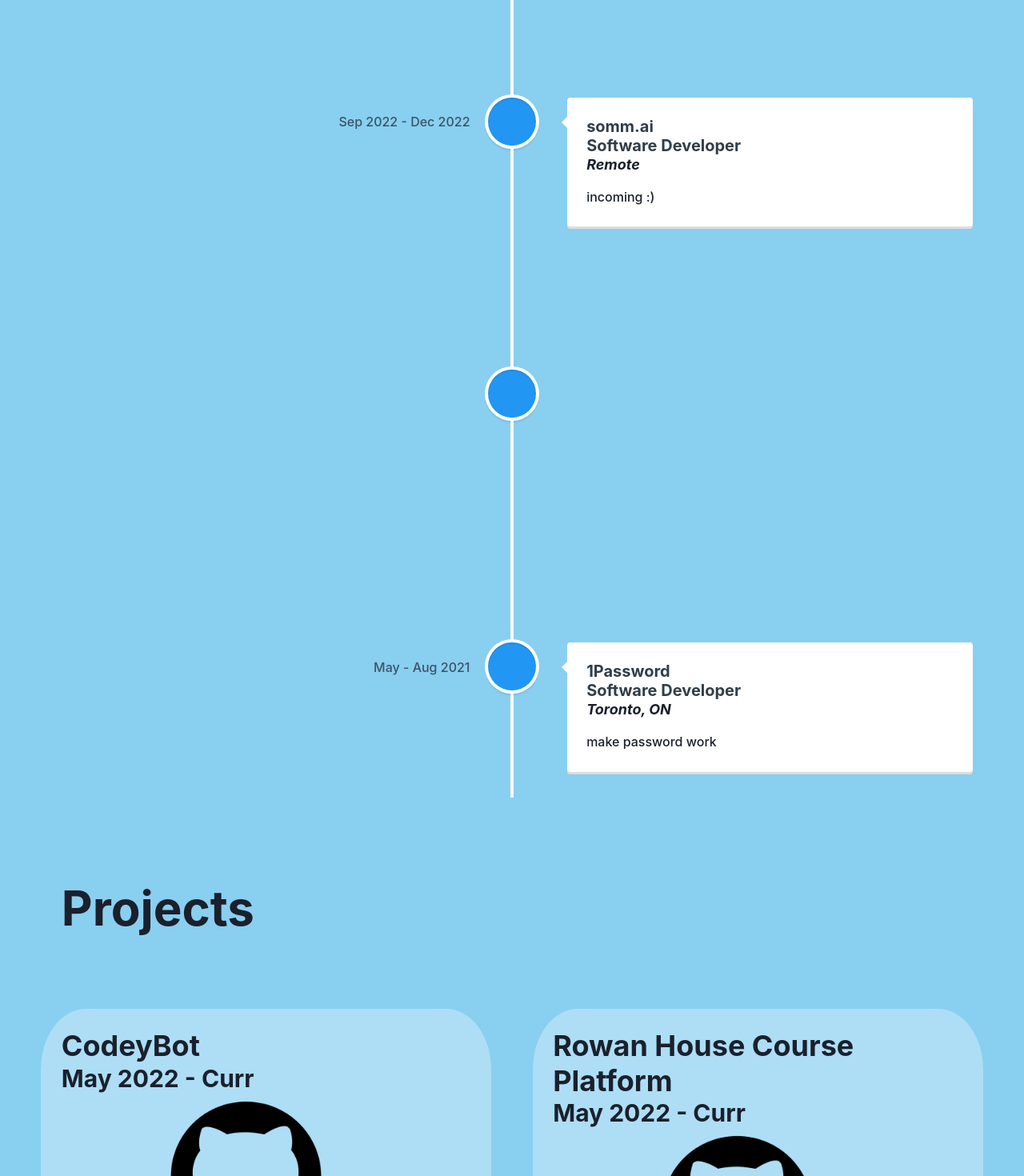
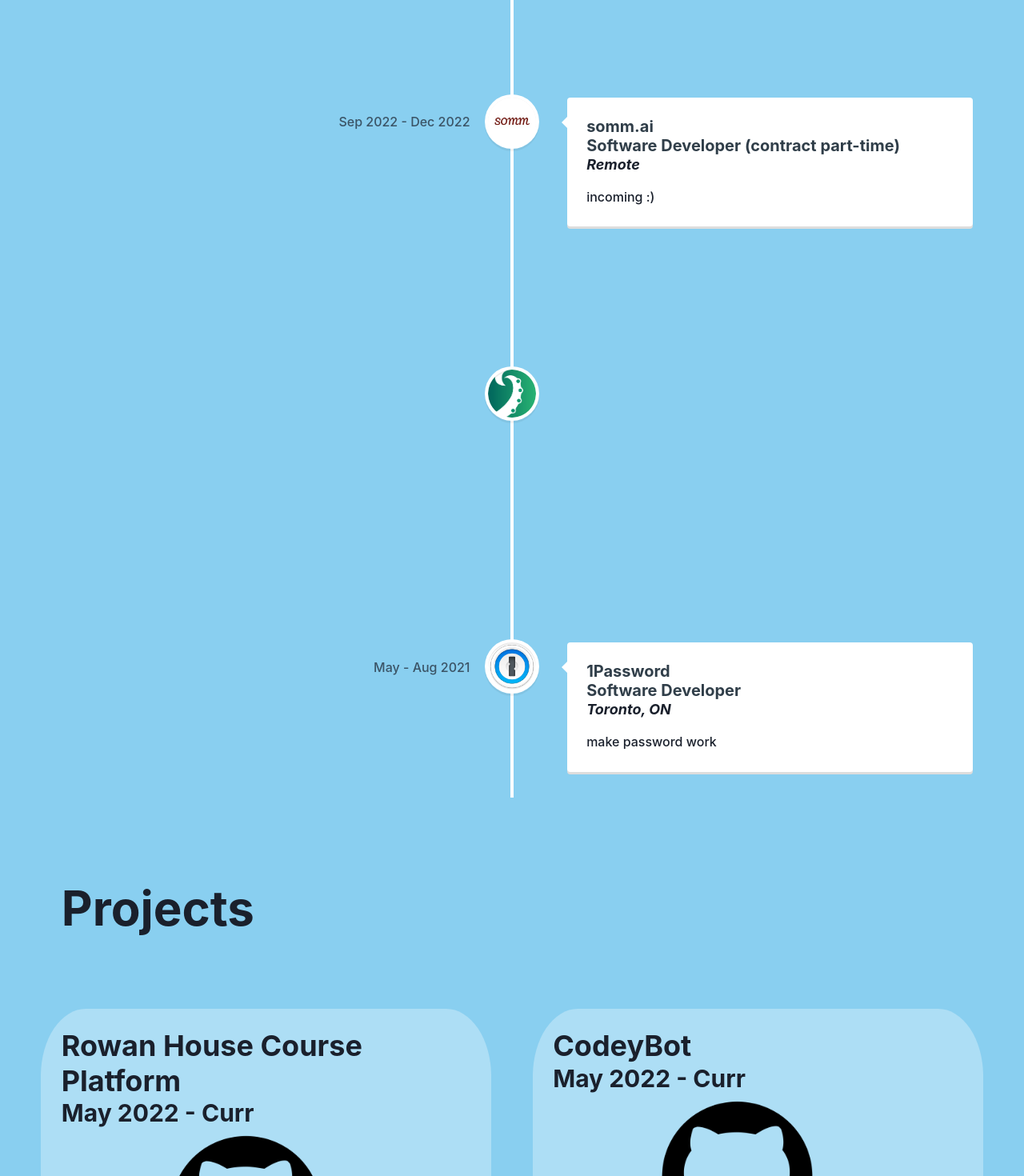
Before and after one commit to SmilestheSad/SmilestheSad.github.io, a React (Create React App) app: page / in a window 1280 px wide. Shown: the part 1200-2670 px from the top of the page at 80% size. Built offline with nearby package versions, Linux system fonts and the light colour scheme.

Commit message:
company logos, descriptions for project experience + tech stack

```diff
--- a/src/components/Projects.js
+++ b/src/components/Projects.js
@@ -1,4 +1,4 @@
-import React, { useRef, useState } from "react";
+import React from "react";
 import {
   Box,
   Flex,
@@ -10,66 +10,86 @@ import {
   TagLabel,
   Text,
 } from "@chakra-ui/react";
-import { Container, chakra } from "@chakra-ui/react";
-import { AnimatePresence, motion, LayoutGroup } from "framer-motion";
-import { DARK_BLUE } from "../utils";
+import { motion, LayoutGroup } from "framer-motion";
 import TextFromSide from "./animateWrappers/TextFromSide";
 import SlightRotateOnHover from "./animateWrappers/SlightRotateOnHover";
 
-
 const techColors = {
-  "TypeScript": "#397EF9",
-  "React": "cyan",
-  "SQLite": "#6299FA",
-  "Python": "lightgreen",
-  "JavaScript": "yellow",
-  "Node.js": "#52E683"
-}
+  TypeScript: "#397EF9",
+  React: "cyan",
+  "React Native": "cyan",
+  SQLite: "#6299FA",
+  Python: "lightgreen",
+  JavaScript: "yellow",
+  Firebase: "#ffc847",
+  MongoDB: "#47ff75",
+  GraphQL: "#e535ab",
+  "Node.js": "#52E683",
+};
 
 const projectList = [
   {
+    name: "Rowan House Course Platform",
+    date: "May 2022 - Curr",
+    descriptionPoints: [
+      "Building the course learning platform for Rowan House Society, an emergency shelter based in Southern Ontario",
+      "Developed several course components such as headings and videos to be used in lessons seen by over 1400 students through their preventative education program",
+      "Implemented progress tracking in modules so students can keep track of where they are in lessons",
+    ],
+    githubLink: "https://github.com/uwblueprint/rowan-house",
+    technologies: ["React", "TypeScript", "Node.js", "GraphQL", "MongoDB"]
+  },
+  {
     name: "CodeyBot",
     date: "May 2022 - Curr",
-    descriptionPoints:
-    ["Working with 8 other developers to build CodeyBot, the Discord bot for the UWaterloo Computer Science Club of 2,300+ members",
+    descriptionPoints: [
+      "Working with 8 other developers to build CodeyBot, the Discord bot for the UWaterloo Computer Science Club of 2,300+ members",
       "Build user profile system using to connect like minded individuals and help people introduce themelves",
-     "Automated year role assignments, allowing year and alumni specific mentioning in messages"],
+      "Automated year role assignments, allowing year and alumni specific mentioning in messages",
+    ],
     githubLink: `https://github.com/uwcsc/codeybot`,
-    technologies: ["TypeScript", "Node.js", "SQLite"]
-  },
-  {
-    name: "Rowan House Course Platform",
-    date: "May 2022 - Curr",
-    descriptionPoints: ["Building the "],
-    githubLink: ``,
-    devpostLink: ``,
+    technologies: ["TypeScript", "Node.js", "SQLite"],
   },
   {
     name: "Fread",
-    date: "May 2022 - Curr",
-    descriptionPoints: ["test"],
-    githubLink: ``,
-    devposLink: ``,
+    date: "Apr 2021 - Aug 2021",
+    descriptionPoints: [
+      "Built a mobile app that helps individuals learn words they can't read when they're outside",
+      "Implemented ability to scan words through your camera and analyze them through Google's Natural Language API",
+      "Added ability to revisit previously scanned words through Firestore",
+    ],
+    githubLink: "https://github.com/smilesthesad/Fread",
+    technologies: ["React Native", "Firebase"],
   },
   {
     name: "MoodMSG",
     date: "May 2022 - Curr",
-    descriptionPoints: ["test"],
-    githubLink: ``,
-    devpostLink: ``,
+    descriptionPoints: [
+      "Built a Discord bot using Python that analyzes the sentiment of messages sent in Discord servers using Cloud Natural Language API",
+      "Developed a web app using the MERN stack to view previous messages analyzed on the Discord bot and the sentiments attached to them",
+    ],
+    githubLink: "https://github.com/ansonjwhe/MoodMSG",
+    technologies: ["Python", "React", "Node.js", "Express", "MongoDB", "Discord.js"]
+  },
+  {
+    name: "WATonomous status page",
+    date: "Mar 2022 - Apr 2022",
+    descriptionPoints: [
+      "Worked with 6 other developers in implementing a real-time status page for WATonomous' server cluster, UWaterloo's autonomous vehicle team",
+      "Added responsive modals that contain dynamically generated instructions to access all our available machines",
+    ],
+    githubLink: "https://github.com/WATonomous/status",
+    technologies: ["React", "Next.js"]
   },
   {
     name: "ohmi",
     date: "May 2022 - Curr",
-    descriptionPoints: ["test"],
-    githubLink: ``,
-    devpostLink: "test",
-  },
-  {
-    name: "WATonomous status page",
-    date: "May 2022 - Curr",
-    descriptionPoints: ["test"],
-    githubLink: ``,
+    descriptionPoints: [
+      "Created a web app that allows users to synchronously send personalized favours to their friends",
+      "Authenticated and stored user data using Firebase so users’ favours can be tracked and updated in real time",
+    ],
+    githubLink: "https://github.com/smilesthesad/ohmi",
+    technologies: ["React", "Firebase"]
   },
 ];
 
@@ -79,7 +99,7 @@ const Project = ({
   descriptionPoints,
   githubLink,
   devpostLink,
-  technologies
+  technologies,
 }) => {
   return (
     <Box
@@ -89,7 +109,7 @@ const Project = ({
       padding="2vw"
       backgroundColor="rgba(255,255,255,0.3)"
       whileHover={{
-        scale: 1.1
+        scale: 1.1,
       }}
     >
       <Heading size="xl">{name}</Heading>
@@ -97,11 +117,7 @@ const Project = ({
       <Flex flexDirection="row" justifyContent="space-evenly">
         <SlightRotateOnHover>
           <Link href={githubLink} marginRight="0">
-              <Image
-                href={githubLink}
-                src="images/githublogo.png"
-                height="80%"
-              />
+            <Image href={githubLink} src="images/githublogo.png" height="80%" />
           </Link>
         </SlightRotateOnHover>
         {devpostLink && (
@@ -116,11 +132,14 @@ const Project = ({
         return <Text fontSize="2xl">&bull; {point}</Text>;
       })}
       <Box marginTop="1vw">
-
-          {technologies && technologies.map((tech) => {
-            const color = tech in techColors ? techColors[tech] : "grey";
-            return <Tag backgroundColor={color} size="lg" margin="2px">
-              <TagLabel>{tech}</TagLabel></Tag>;
+        {technologies &&
+          technologies.map((tech) => {
+            const color = tech in techColors ? techColors[tech] : "white";
+            return (
+              <Tag backgroundColor={color} size="lg" margin="2px">
+                <TagLabel>{tech}</TagLabel>
+              </Tag>
+            );
           })}
       </Box>
     </Box>
--- a/src/components/WorkExperience.js
+++ b/src/components/WorkExperience.js
@@ -1,4 +1,4 @@
-import { Box, Heading, Text } from "@chakra-ui/react";
+import { Box, Heading, Image, Text } from "@chakra-ui/react";
 import React from "react";
 import {
   VerticalTimeline,
@@ -14,15 +14,15 @@ const workExperiences = [
     location: "Seattle, WA",
     description: "incoming :)",
     date: "Sep 2022 - Dec 2022",
-    icon: "/images/1password.png",
+    icon: "/images/vendia.png",
   },
   {
-    title: "Software Developer",
+    title: "Software Developer (contract part-time)",
     company: "somm.ai",
     location: "Remote",
     description: "incoming :)",
     date: "Sep 2022 - Dec 2022",
-    icon: "",
+    icon: "/images/sommai.jpeg",
   },
   {
     title: "Full Stack Web Developer",
@@ -30,7 +30,7 @@ const workExperiences = [
     location: "Vancouver, BC",
     description: "collect data and analyze",
     date: "Jan 2022- Apr 2022",
-    icon: "",
+    icon: "/images/tbits.png",
   },
   {
     title: "Software Developer",
@@ -38,7 +38,7 @@ const workExperiences = [
     location: "Toronto, ON",
     description: "make password work",
     date: "May - Aug 2021",
-    icon: "",
+    icon: "/images/1password.png",
   },
 ];
 
@@ -55,9 +55,9 @@ const TimelineElement = ({
     <VerticalTimelineElement
       className="vertical-timeline-element--work"
       date={date}
-      icon={icon}
+      icon={<Image src={icon} borderRadius="50%"/>}
       contentStyle={{ marginBottom: last ? "0" : "9vw" }}
-      iconStyle={{ background: "rgb(33, 150, 243)", color: "#fff" }}
+      iconStyle={{ background: "white", color: "#fff" }}
     >
       <Heading fontSize="xl">{company}</Heading>
       <Heading fontSize="xl">{title}</Heading>
```
Also changed, not shown: public/images/tbits.png (added), public/images/tbits.webp (deleted). Lines whose indentation alone changed are shown as unchanged.
